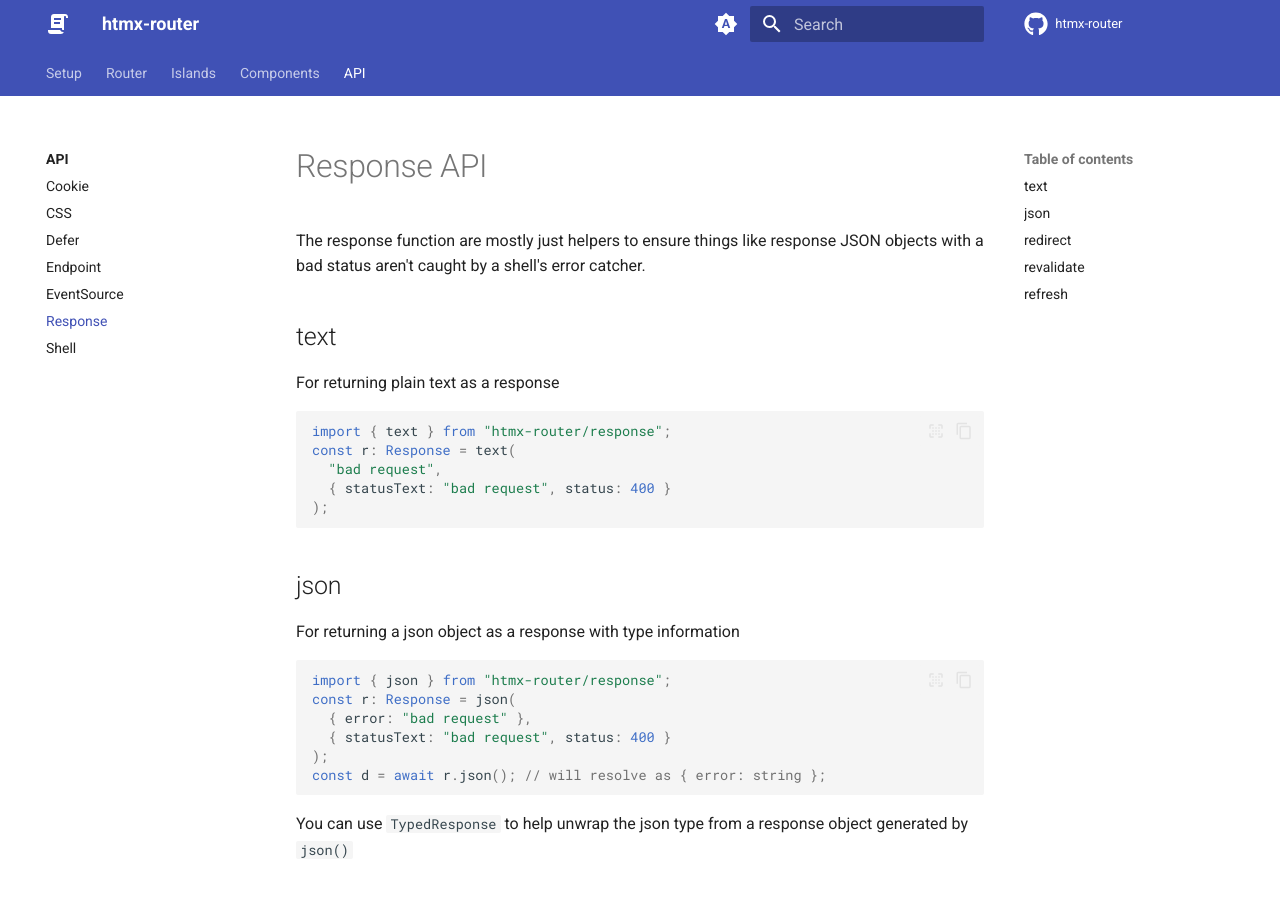
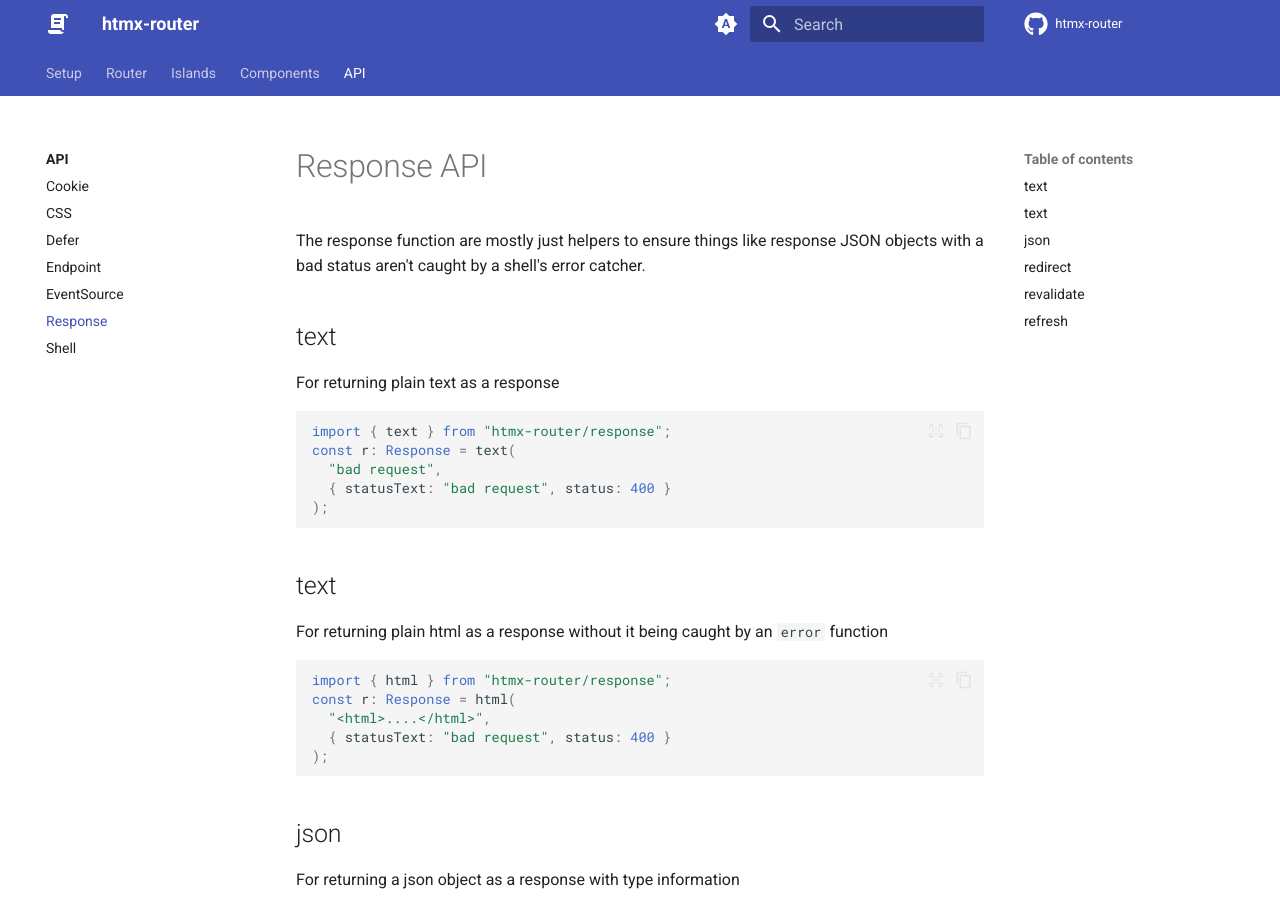
Before and after one commit to AjaniBilby/htmx-router, an MkDocs documentation site: the page built from docs/api/response.md, in a window 1280 px wide and 900 px high. Built offline with MkDocs 1.6.1 and Material for MkDocs 9.7.7, drawn with Linux system fonts in a browser that asks for light colours; comment, search, counter and statistics services are not loaded.

Commit message:
+html response helper

````diff
--- a/docs/api/response.md
+++ b/docs/api/response.md
@@ -9,6 +9,17 @@
 import { text } from "htmx-router/response";
 const r: Response = text(
   "bad request",
+  { statusText: "bad request", status: 400 }
+);
+```
+
+## text
+
+For returning plain html as a response without it being caught by an `error` function
+```ts
+import { html } from "htmx-router/response";
+const r: Response = html(
+  "<html>....</html>",
   { statusText: "bad request", status: 400 }
 );
 ```
````
Also changed, not shown: source/response.ts (+12 -0 lines).
